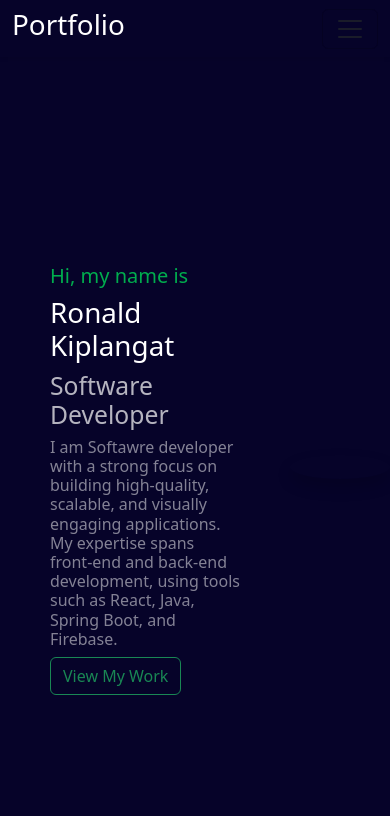
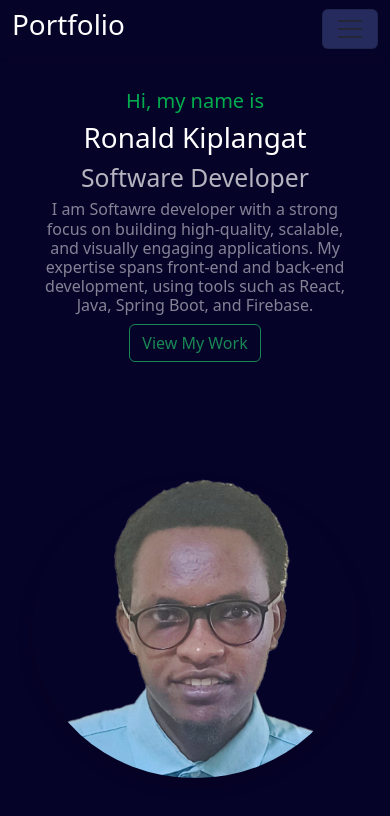
Before and after one commit to RonKirui/my-portfolio, a React (Vite) app: page / in a window 390 px wide. Shown: the top 816 px of the page. Built offline with nearby package versions, Linux system fonts and the light colour scheme.

Commit message:
Making responsive

```diff
--- a/src/components/NavBar.tsx
+++ b/src/components/NavBar.tsx
@@ -7,7 +7,7 @@ function NavBar() {
         <h1>Portfolio</h1>
         <a className="navbar-brand fw-bold" href="#home"></a>
         <button
-          className="navbar-toggler"
+          className="navbar-toggler btn-primary"
           type="button"
           data-bs-toggle="collapse"
           data-bs-target="#navbarNav"
--- a/src/pages/Home.tsx
+++ b/src/pages/Home.tsx
@@ -4,8 +4,8 @@ interface homeProps {
 }
 function Home({ name, image }: homeProps) {
   return (
-    <div className="d-flex justify-content-evenly justify-content-center align-items-center vh-100">
-      <div>
+    <div className="hero-section">
+      <div className="text-container">
         <h5 className="greeting"> Hi, my name is</h5>
         <h1>{name}</h1>
         <h2>Software Developer</h2>
@@ -20,8 +20,12 @@ function Home({ name, image }: homeProps) {
           View My Work
         </button>
       </div>
-      <div className="col-2 col-lg-4 text-center mb-4 mb-lg-0 rounded-circle shadow">
-        <img src={image} className="img-fluid" alt="..."></img>
+      <div className="image-container">
+        <img
+          src={image}
+          className="img-fluid w-100 rounded-circle shadow"
+          alt="..."
+        ></img>
       </div>
     </div>
   );
--- a/src/styles/Custom.css
+++ b/src/styles/Custom.css
@@ -2,7 +2,15 @@
   background-color: #060329 !important;
 
 }
+.navbar{
 
+  color: #fff;
+}
+
+.navbar-toggler{
+  color: #252b5c;
+  background-color: #252b5c;
+}
 .navbar-custom .nav-link,
 .navbar-custom .navbar-brand {
   color: #fff !important;
@@ -11,7 +19,7 @@
 }
 
 .navbar-custom .nav-link:hover, .navbar-custom .navbar-brand:hover {
-  color: #00ad4e !important; /* optional hover color (gold-like) */
+  color: #00ad4e !important;
 
   border-radius: 5px;
   border: 1px solid#00ad4e;
@@ -20,8 +28,8 @@
 .d-flex div{
     justify-content: center;
     align-items: center;
-    padding-left: 50px;
-    padding-right: 50px;
+    padding-left: 10px;
+    padding-right: 10px;
 }
 .d-flex div img{
     border-radius: 40%;
@@ -36,3 +44,27 @@ h2{
 h5{
     color: #00ad4e;
 }
+.hero-section {
+  columns: 1;
+  display: flex;
+  align-items: center;
+  justify-content: space-between;
+  height: 100vh;
+  padding: 2rem;
+}
+.text-container,
+.image-container {
+  flex: 1; /* Each takes 50% */
+}
+.image-container img {
+  width: 50%;
+  height: auto;
+  border-radius: 10px;
+}
+
+@media (max-width: 768px) {
+  .hero-section {
+    flex-direction: column;
+    text-align: center;
+  }
+}
```
Also changed, not shown: src/assets/profile.png.
